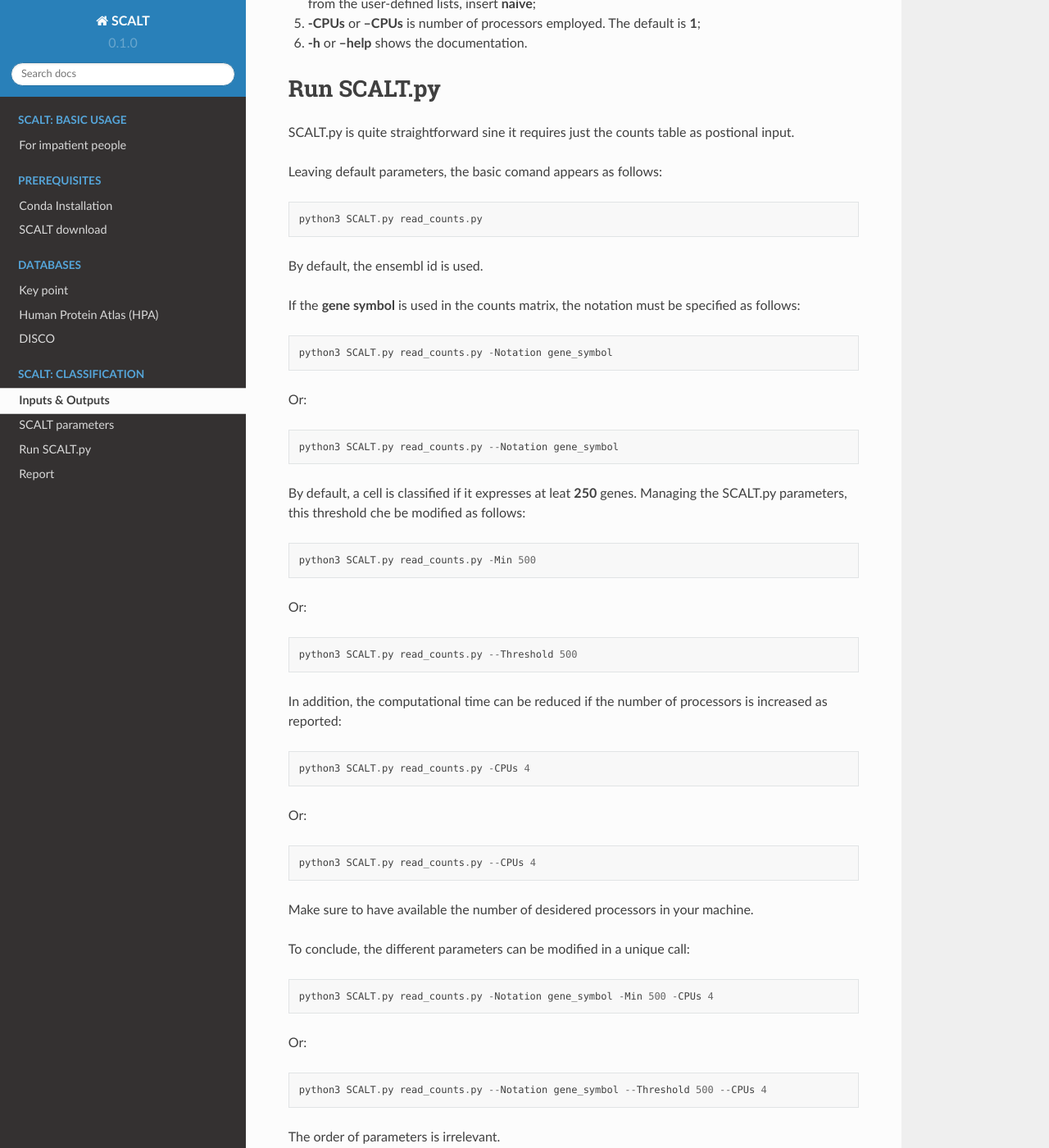
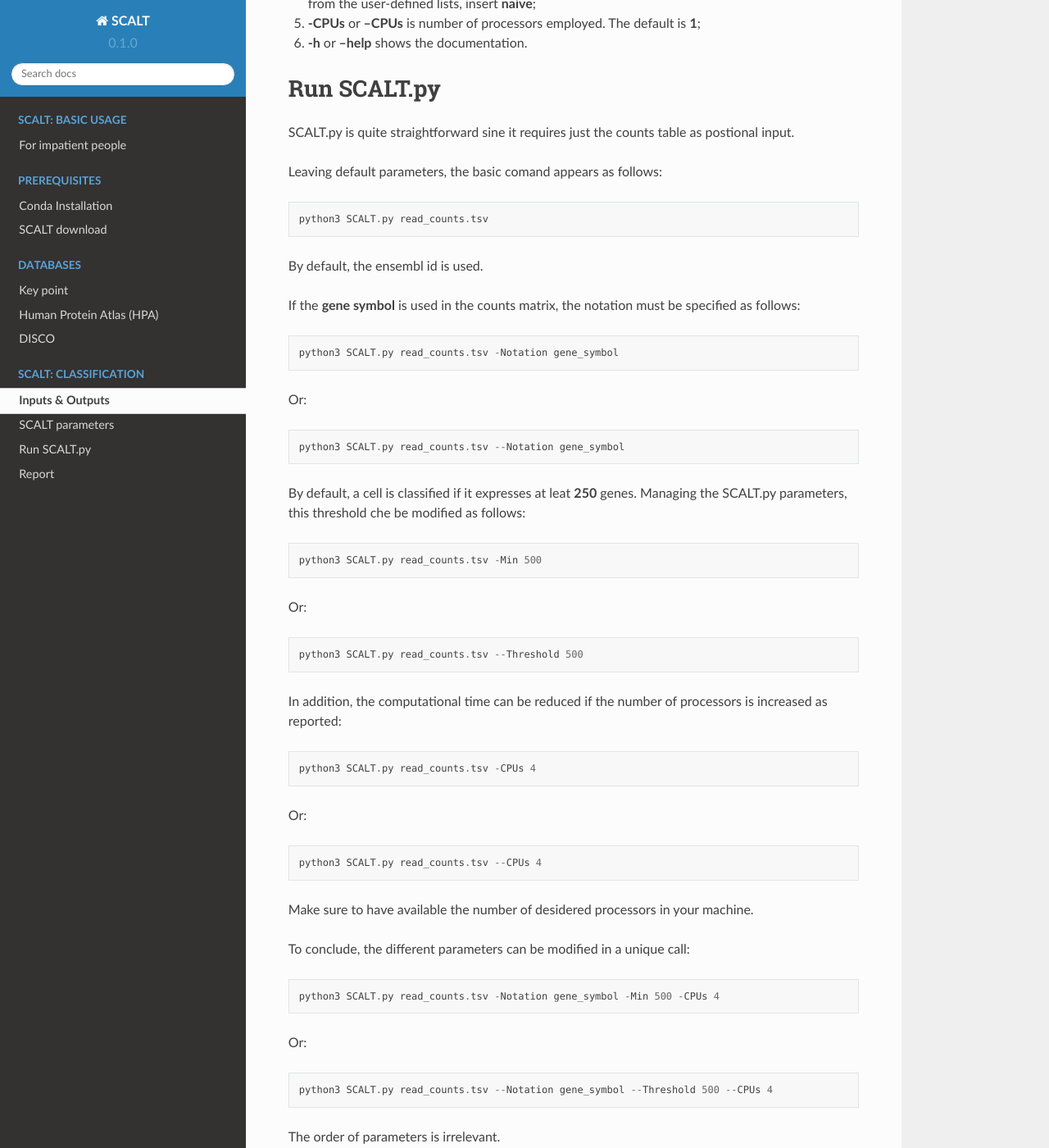
Before and after one commit to danitrave/CapitalCitiesGame, a Sphinx documentation site: the page built from docs/source/classification.rst, in a window 1280 px wide and 1400 px high, scrolled down 1746 px. Shown: the whole window at 82% size. Built offline with Sphinx 7.4.7 and the Read the Docs theme 2.0.0, drawn with Linux system fonts in a browser that asks for light colours.

Commit message:
Update classification.rst

```diff
--- a/docs/source/classification.rst
+++ b/docs/source/classification.rst
@@ -189,7 +189,7 @@ Leaving default parameters, the basic comand appears as follows:
 
 ::
 
-   python3 SCALT.py read_counts.py
+   python3 SCALT.py read_counts.tsv
 
 By default, the ensembl id is used.
 
@@ -197,37 +197,37 @@ If the **gene symbol** is used in the counts matrix, the notation must be specif
 
 ::
 
-   python3 SCALT.py read_counts.py -Notation gene_symbol
+   python3 SCALT.py read_counts.tsv -Notation gene_symbol
 
 Or:
 
 ::
 
-   python3 SCALT.py read_counts.py --Notation gene_symbol
+   python3 SCALT.py read_counts.tsv --Notation gene_symbol
 
 By default, a cell is classified if it expresses at leat **250** genes. Managing the SCALT.py parameters, this threshold che be modified as follows:
 
 ::
 
-   python3 SCALT.py read_counts.py -Min 500
+   python3 SCALT.py read_counts.tsv -Min 500
 
 Or:
 
 ::
 
-   python3 SCALT.py read_counts.py --Threshold 500
+   python3 SCALT.py read_counts.tsv --Threshold 500
 
 In addition, the computational time can be reduced if the number of processors is increased as reported:
 
 ::
 
-   python3 SCALT.py read_counts.py -CPUs 4
+   python3 SCALT.py read_counts.tsv -CPUs 4
 
 Or:
 
 ::
 
-   python3 SCALT.py read_counts.py --CPUs 4
+   python3 SCALT.py read_counts.tsv --CPUs 4
 
 Make sure to have available the number of desidered processors in your machine.
 
@@ -235,13 +235,13 @@ To conclude, the different parameters can be modified in a unique call:
 
 ::
 
-   python3 SCALT.py read_counts.py -Notation gene_symbol -Min 500 -CPUs 4
+   python3 SCALT.py read_counts.tsv -Notation gene_symbol -Min 500 -CPUs 4
 
 Or:
 
 ::
 
-   python3 SCALT.py read_counts.py --Notation gene_symbol --Threshold 500 --CPUs 4
+   python3 SCALT.py read_counts.tsv --Notation gene_symbol --Threshold 500 --CPUs 4
 
 The order of parameters is irrelevant.
 
```
